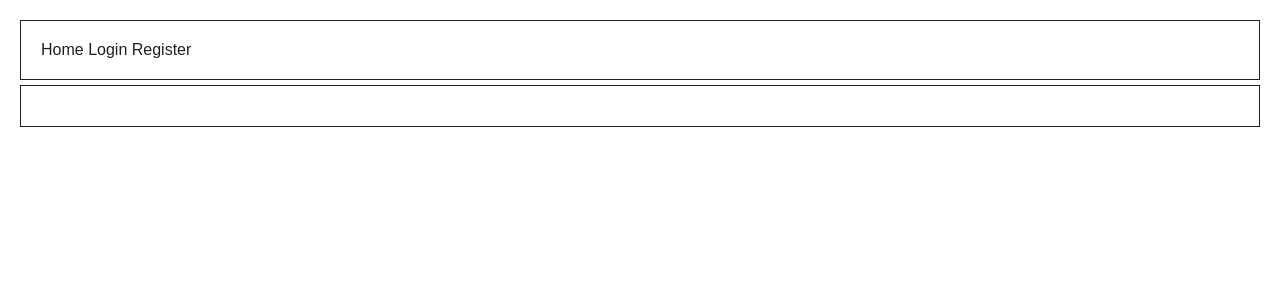
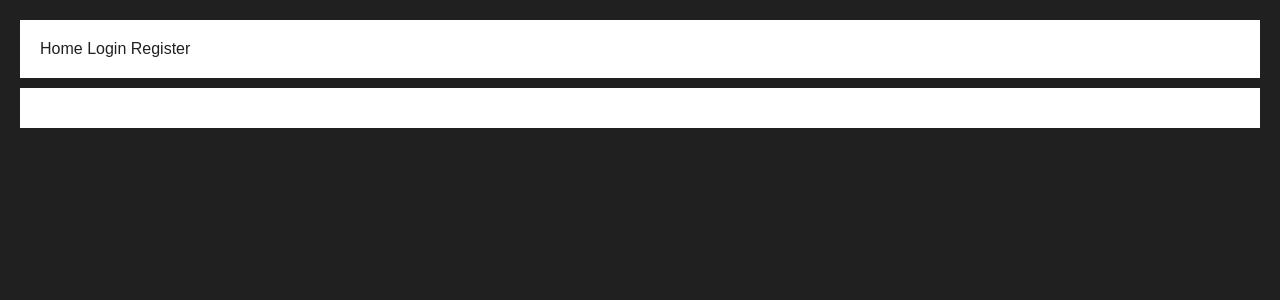
Before and after one commit to 99btyler/todolist-maker, a Flask app: page / in a window 1280 px wide. Shown: the top 300 px of the page. Run offline with Flask 2, Linux system fonts and the light colour scheme.

Commit message:
Changed style of pages

```diff
--- a/src/todolistmaker/static/page.css
+++ b/src/todolistmaker/static/page.css
@@ -7,14 +7,20 @@ body {
 
     margin: 20px;
 
+    background-color: #202020;
+
     font-family: sans-serif;
 
 }
 
 #navigator, #content {
+
     padding: 20px;
-    border: 1px solid #202020;
-    margin-bottom: 5px;
+    margin-bottom: 10px;
+
+    background-color: #ffffff;
+    color: #202020;
+
 }
 
 #navigator ul {
```
